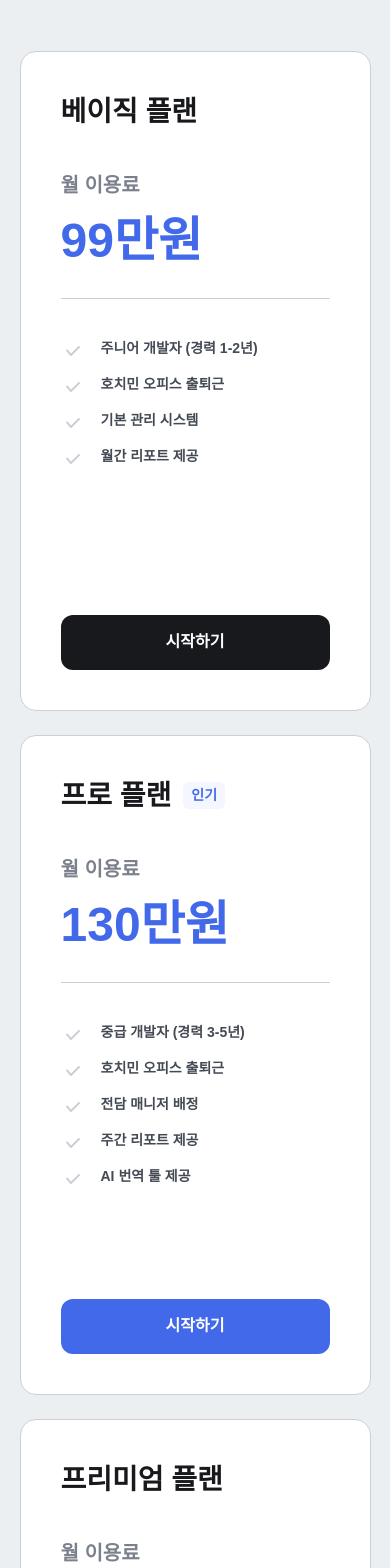
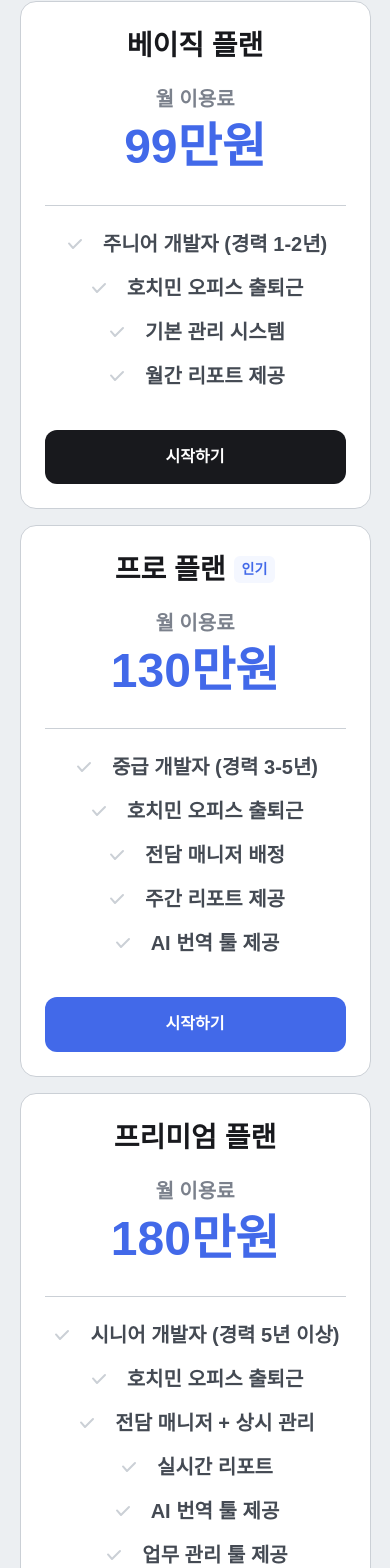
Before and after one commit to hansol65/GGMG, a React (Vite) app: page / in a window 390 px wide. Shown: the part 9885-11453 px from the top of the page. Built offline with nearby package versions, Linux system fonts and the light colour scheme; a web font is replaced by a local one.

Commit message:
feat: pricing섹션 반응형 제작

```diff
--- a/src/components/landing/PricingSection.tsx
+++ b/src/components/landing/PricingSection.tsx
@@ -2,134 +2,148 @@ import IconCheck from "../../assets/icon-check.svg";
 
 export default function PricingSection() {
   return (
-    <section className="bg-gray-100 py-20 md:py-28">
+    <section className="bg-gray-100 py-16 md:py-20 min-[1025px]:py-28">
       <div className="layout-desktop">
-        <h2 className="text-center text-h2">요금제 안내</h2>
-        <p className="mt-2 text-center text-body2 text-gray-300">
+        <h2 className="text-center text-h3 min-[1025px]:text-h2">
+          요금제 안내
+        </h2>
+        <p className="mt-1 text-center text-sm text-gray-300 min-[1025px]:mt-2 min-[1025px]:text-body2">
           우리 기업에 맞는 플랜으로 시작해 보세요
         </p>
 
-        <div className="mt-12 grid gap-6 md:grid-cols-3">
+        <div className="mx-auto mt-8 grid max-w-[640px] gap-4 min-[1025px]:mt-12 min-[1025px]:max-w-none min-[1025px]:grid-cols-3 min-[1025px]:gap-6">
           {/* 베이직 */}
-          <article className="rounded-2xl border border-gray-200 bg-white p-10 flex flex-col min-h-[660px] hover:bg-gray-50">
-            <h3 className="text-h3">베이직 플랜</h3>
+          <article className="flex min-h-[420px] flex-col rounded-2xl border border-gray-200 bg-white p-6 hover:bg-gray-50 min-[1025px]:min-h-[660px] min-[1025px]:p-10">
+            <h3 className="text-center text-h3">베이직 플랜</h3>
 
-            <p className="mt-10 text-body1 text-gray-300">월 이용료</p>
-            <p className="mt-2 text-h1 text-primary-500">99만원</p>
+            <p className="mt-5 text-center text-gray-300 min-[1025px]:mt-10 text-body1">
+              월 이용료
+            </p>
+            <p className="text-center text-h1 text-primary-500 min-[1025px]:mt-2">
+              99만원
+            </p>
 
             <div className="mt-6 h-px w-full bg-gray-200" />
 
-            <ul className="mt-10 space-y-3 text-caption text-gray-400 flex-1">
-              <li className="flex gap-4">
-                <img src={IconCheck} className="w-6 h-6" />
+            <ul className="mt-6 flex-1 text-body1 text-gray-400 min-[1025px]:mt-10 space-y-4">
+              <li className="flex items-center justify-center gap-4 min-[1025px]:justify-start">
+                <img src={IconCheck} className="h-6 w-6" />
                 주니어 개발자 (경력 1-2년)
               </li>
-              <li className="flex gap-4">
-                <img src={IconCheck} className="w-6 h-6" />
+              <li className="flex items-center justify-center gap-4 min-[1025px]:justify-start">
+                <img src={IconCheck} className="h-6 w-6" />
                 호치민 오피스 출퇴근
               </li>
-              <li className="flex gap-4">
-                <img src={IconCheck} className="w-6 h-6" />
+              <li className="flex items-center justify-center gap-4 min-[1025px]:justify-start">
+                <img src={IconCheck} className="h-6 w-6" />
                 기본 관리 시스템
               </li>
-              <li className="flex gap-4">
-                <img src={IconCheck} className="w-6 h-6" />
+              <li className="flex items-center justify-center gap-4 min-[1025px]:justify-start">
+                <img src={IconCheck} className="h-6 w-6" />
                 월간 리포트 제공
               </li>
             </ul>
 
             <button
               type="button"
-              className="mt-10 w-full rounded-xl bg-gray-500 px-4 py-4 text-body2 font-semibold text-white hover:bg-gray-300"
+              className="w-full bg-gray-500 text-white hover:bg-gray-300 mt-10 rounded-xl py-4 text-body2"
             >
               시작하기
             </button>
           </article>
 
           {/* 프로 */}
-          <article className="rounded-2xl border border-gray-200 bg-white p-10 flex flex-col min-h-[660px] hover:bg-gray-50">
-            <div className="flex items-center gap-3">
-              <h3 className="text-h3">프로 플랜</h3>
+          <article className="flex min-h-[420px] flex-col rounded-2xl border border-gray-200 bg-white p-6 hover:bg-gray-50 min-[1025px]:min-h-[660px] min-[1025px]:p-10">
+            <div className="flex items-center justify-center gap-2">
+              <h3 className="text-center text-h3">프로 플랜</h3>
               <span className="rounded-md bg-primary-100 px-2 py-1 text-caption text-primary-500">
                 인기
               </span>
             </div>
 
-            <p className="mt-10 text-body1 text-gray-300">월 이용료</p>
-            <p className="mt-2 text-h1 text-primary-500">130만원</p>
+            <p className="mt-5 text-center text-gray-300 min-[1025px]:mt-10 text-body1">
+              월 이용료
+            </p>
+            <p className="text-center text-h1 text-primary-500 min-[1025px]:mt-2">
+              130만원
+            </p>
 
             <div className="mt-6 h-px w-full bg-gray-200" />
 
-            <ul className="mt-10 space-y-3 text-caption text-gray-400 flex-1">
-              <li className="flex gap-4">
-                <img src={IconCheck} className="w-6 h-6" />
+            <ul className="mt-6 flex-1 text-body1 text-gray-400 min-[1025px]:mt-10 space-y-4">
+              <li className="flex items-center justify-center gap-4 min-[1025px]:justify-start">
+                <img src={IconCheck} className="h-6 w-6" />
                 중급 개발자 (경력 3-5년)
               </li>
-              <li className="flex gap-4">
-                <img src={IconCheck} className="w-6 h-6" />
+              <li className="flex items-center justify-center gap-4 min-[1025px]:justify-start">
+                <img src={IconCheck} className="h-6 w-6" />
                 호치민 오피스 출퇴근
               </li>
-              <li className="flex gap-4">
-                <img src={IconCheck} className="w-6 h-6" />
+              <li className="flex items-center justify-center gap-4 min-[1025px]:justify-start">
+                <img src={IconCheck} className="h-6 w-6" />
                 전담 매니저 배정
               </li>
-              <li className="flex gap-4">
-                <img src={IconCheck} className="w-6 h-6" />
+              <li className="flex items-center justify-center gap-4 min-[1025px]:justify-start">
+                <img src={IconCheck} className="h-6 w-6" />
                 주간 리포트 제공
               </li>
-              <li className="flex gap-4">
-                <img src={IconCheck} className="w-6 h-6" />
+              <li className="flex items-center justify-center gap-4 min-[1025px]:justify-start">
+                <img src={IconCheck} className="h-6 w-6" />
                 AI 번역 툴 제공
               </li>
             </ul>
 
             <button
               type="button"
-              className="mt-10 w-full rounded-xl bg-primary-500 px-4 py-4 text-body2 text-white hover:bg-primary-400"
+              className="w-full bg-primary-500 text-white hover:bg-primary-400 mt-10 rounded-xl py-4 text-body2"
             >
               시작하기
             </button>
           </article>
 
           {/* 프리미엄 */}
-          <article className="rounded-2xl border border-gray-200 bg-white p-10 flex flex-col min-h-[660px] hover:bg-gray-50">
-            <h3 className="text-h3">프리미엄 플랜</h3>
+          <article className="flex min-h-[420px] flex-col rounded-2xl border border-gray-200 bg-white p-6 hover:bg-gray-50 min-[1025px]:min-h-[660px] min-[1025px]:p-10">
+            <h3 className="text-center text-h3">프리미엄 플랜</h3>
 
-            <p className="mt-10 text-body1 text-gray-300">월 이용료</p>
-            <p className="mt-2 text-h1 text-primary-500">180만원</p>
+            <p className="mt-5 text-center text-gray-300 min-[1025px]:mt-10 text-body1">
+              월 이용료
+            </p>
+            <p className="text-center text-h1 text-primary-500 min-[1025px]:mt-2">
+              180만원
+            </p>
 
             <div className="mt-6 h-px w-full bg-gray-200" />
 
-            <ul className="mt-10 space-y-3 text-caption text-gray-400 flex-1">
-              <li className="flex gap-4">
-                <img src={IconCheck} className="w-6 h-6" />
+            <ul className="mt-6 flex-1 text-body1 text-gray-400 min-[1025px]:mt-10 space-y-4">
+              <li className="flex items-center justify-center gap-4 min-[1025px]:justify-start">
+                <img src={IconCheck} className="h-6 w-6" />
                 시니어 개발자 (경력 5년 이상)
               </li>
-              <li className="flex gap-4">
-                <img src={IconCheck} className="w-6 h-6" />
+              <li className="flex items-center justify-center gap-4 min-[1025px]:justify-start">
+                <img src={IconCheck} className="h-6 w-6" />
                 호치민 오피스 출퇴근
               </li>
-              <li className="flex gap-4">
-                <img src={IconCheck} className="w-6 h-6" />
+              <li className="flex items-center justify-center gap-4 min-[1025px]:justify-start">
+                <img src={IconCheck} className="h-6 w-6" />
                 전담 매니저 + 상시 관리
               </li>
-              <li className="flex gap-4">
-                <img src={IconCheck} className="w-6 h-6" />
+              <li className="flex items-center justify-center gap-4 min-[1025px]:justify-start">
+                <img src={IconCheck} className="h-6 w-6" />
                 실시간 리포트
               </li>
-              <li className="flex gap-4">
-                <img src={IconCheck} className="w-6 h-6" />
+              <li className="flex items-center justify-center gap-4 min-[1025px]:justify-start">
+                <img src={IconCheck} className="h-6 w-6" />
                 AI 번역 툴 제공
               </li>
-              <li className="flex gap-4">
-                <img src={IconCheck} className="w-6 h-6" />
+              <li className="flex items-center justify-center gap-4 min-[1025px]:justify-start">
+                <img src={IconCheck} className="h-6 w-6" />
                 업무 관리 툴 제공
               </li>
             </ul>
 
             <button
               type="button"
-              className="mt-10 w-full rounded-xl bg-gray-500 p-4 text-body2 text-white hover:bg-gray-300"
+              className="w-full bg-gray-500 text-white hover:bg-gray-300 mt-10 rounded-xl py-4 text-body2"
             >
               시작하기
             </button>
```
